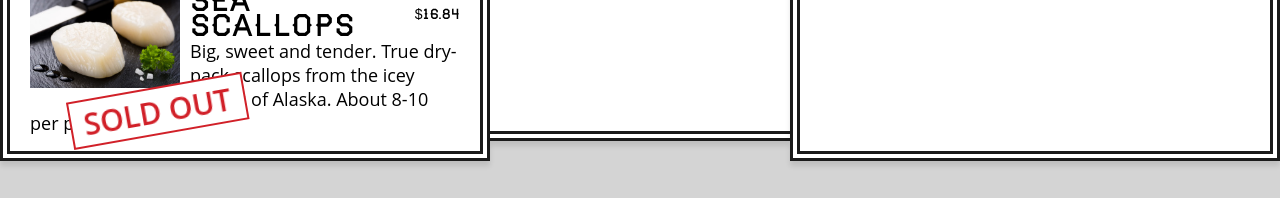
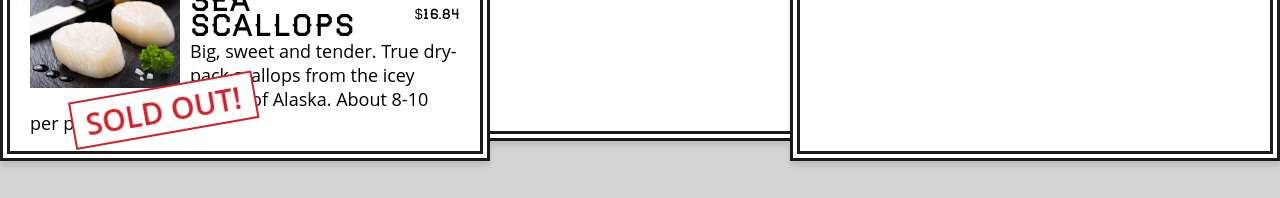
Before and after one commit to clairefro/catch-of-the-day, a React (Create React App) app: page /store/1 in a window 1280 px wide. Both pictures are taken after a click on the button "LOAD SAMPLE FISHES". Shown: the part 599-797 px from the top of the page. Built offline with nearby package versions, Linux system fonts and the light colour scheme.

Commit message:
add fish to cart imlpemented

```diff
--- a/src/components/app.jsx
+++ b/src/components/app.jsx
@@ -31,15 +31,33 @@ class App extends Component {
     });
   };
 
+  addToOrder = (key) => {
+    console.log('enetered add');
+    // 1. take copy of existing state (no mutation!)
+    const order = { ...this.state.order };  // copy object with object spread
+    // 2. Add order or update order number
+    order[key] = order[key] + 1 || 1;
+    // 3. set new fishes obj to statusRef
+    this.setState({
+      order // == order: order
+    });
+  }
+
   render() {
     return (
       <div className="catch-of-the-day">
         <div className="menu">
           <Header tagline="Fish are Fresh"/>
-          <FishList fishes={this.state.fishes} />
+          <FishList
+            fishes={this.state.fishes}
+            addToOrder={this.addToOrder}
+          />
         </div>
         <Order />
-        <Inventory addFish={this.addFish} loadSampleFishes={this.loadSampleFishes} state={this.state}/>
+        <Inventory
+          addFish={this.addFish}
+          loadSampleFishes={this.loadSampleFishes}
+        />
       </div>
     );
   }
--- a/src/components/fish.jsx
+++ b/src/components/fish.jsx
@@ -3,6 +3,11 @@ import React, { Component } from 'react';
 import { formatPrice } from '../helpers';
 
 class Fish extends Component {
+  handleClick = (e) => {
+    // console.log(this);
+    this.props.addToOrder(this.props.index);
+  }
+
   render() {
     const { image, name, price, desc, status } = this.props.fish
 
@@ -15,7 +20,9 @@ class Fish extends Component {
         <span className='price'>{formatPrice(price)}</span>
         </h3>
         <p>{desc}</p>
-        <button disabled={!isAvailable}>{isAvailable? 'Add to Cart' : 'Sold Out'}</button>
+        <button
+          disabled={!isAvailable}
+          onClick={() => this.handleClick()}>{isAvailable? 'Add to Cart' : 'Sold Out!'}</button>
       </li>
     );
   }
--- a/src/components/fish_list.jsx
+++ b/src/components/fish_list.jsx
@@ -5,17 +5,19 @@ import Fish from './fish';
 class FishList extends Component {
   render() {
     const { fishes } = this.props;
-    // convert obj to array
-    const fish_array = Object.keys(fishes).map(key => fishes[key]);
 
-    return fish_array.map(fish => {
-        return (
-        <Fish
-          key={fish}
-          fish={fish}
-        />
-      );
-    });
+    return (
+      <ul>
+        {Object.keys(fishes).map(key => (
+          <Fish
+            key={key}
+            index={key}
+            fish={fishes[key]}
+            addToOrder={this.props.addToOrder}
+          />
+        ))}
+      </ul>
+    );
   }
 }
 
```
